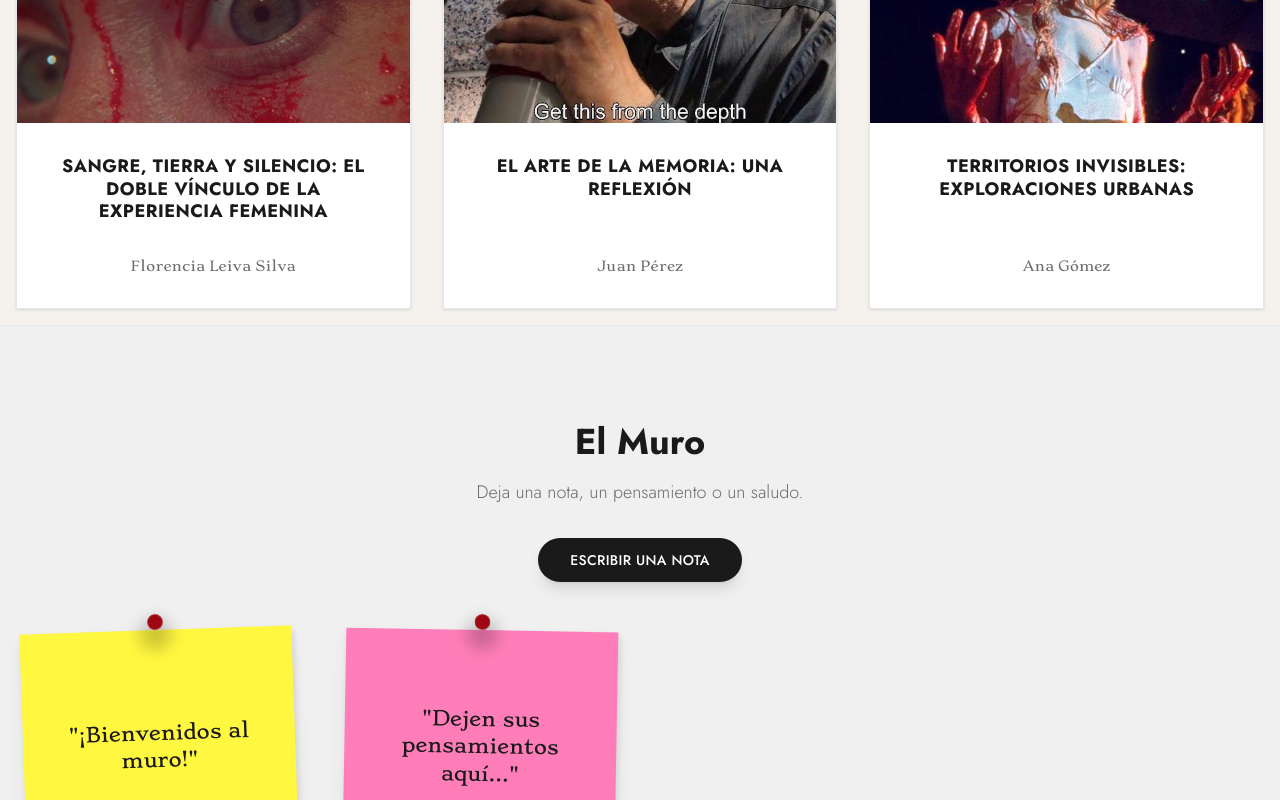
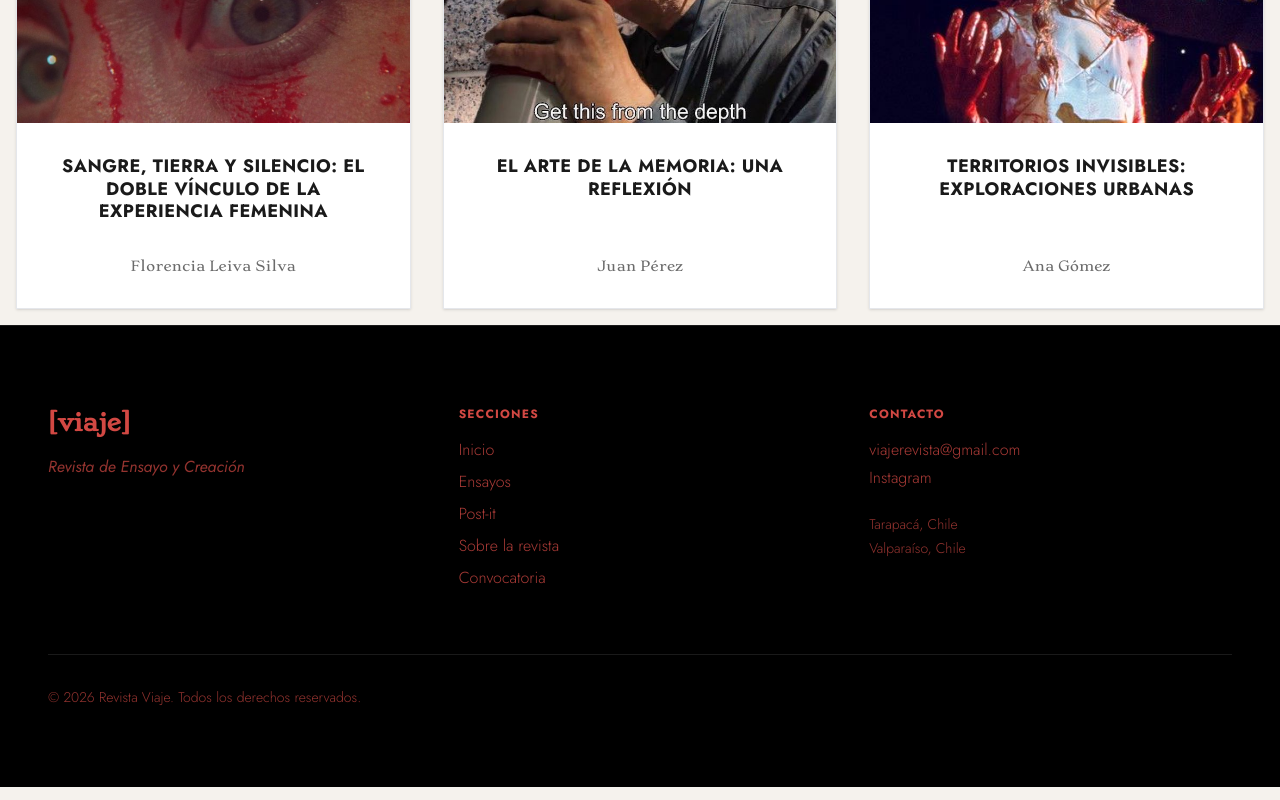
Before and after one commit to ferdinandda/viaje-webpage, a SvelteKit app: page / in a window 1280 px wide. Shown: the part 2000-2800 px from the top of the page. Built offline with nearby package versions, Linux system fonts and the light colour scheme.

Commit message:
feat: move Post-it wall to dedicated page and add to nav

```diff
--- a/src/lib/components/PostItWall.svelte
+++ b/src/lib/components/PostItWall.svelte
@@ -62,7 +62,7 @@
   }
 </script>
 
-<section class="py-24 bg-[#f0f0f0] border-t border-gray-200 relative overflow-hidden">
+<section class="min-h-screen py-12 bg-[#F5F2ED] relative overflow-hidden">
   <!-- Title Section -->
   <div class="max-w-6xl mx-auto px-6 mb-12 text-center relative z-10">
     <h2 class="text-3xl md:text-4xl font-bold mb-4 text-[var(--color-ink)]" style="font-family: 'Jost', sans-serif;">
--- a/src/lib/navItems.js
+++ b/src/lib/navItems.js
@@ -1,6 +1,7 @@
 export const navItems = [
   { href: '/', label: 'Inicio' },
   { href: '/ensayos', label: 'Ensayos' },
+  { href: '/post-it', label: 'Post-it' },
   { href: '/equipo', label: 'Sobre la revista' },
   { href: '/convocatoria', label: 'Convocatoria' }
 ];
--- a/src/routes/+page.svelte
+++ b/src/routes/+page.svelte
@@ -2,7 +2,6 @@
 <script>
   import { onMount } from 'svelte';
   import TabbedContent from '$lib/components/TabbedContent.svelte';
-  import PostItWall from '$lib/components/PostItWall.svelte';
 
   let mounted = $state(false);
 
@@ -87,7 +86,6 @@
 
 <main class="pt-12">
   <TabbedContent />
-  <PostItWall />
 </main>
 
 <style>
--- /dev/null
+++ b/src/routes/post-it/+page.svelte
@@ -0,0 +1,12 @@
+<script>
+  import PostItWall from '$lib/components/PostItWall.svelte';
+</script>
+
+<svelte:head>
+  <title>El Muro - Revista Viaje</title>
+  <meta name="description" content="Deja una nota, un pensamiento o un saludo en el muro de Revista Viaje." />
+</svelte:head>
+
+<div class="pt-24 min-h-screen bg-[#F5F2ED]">
+  <PostItWall />
+</div>
```
